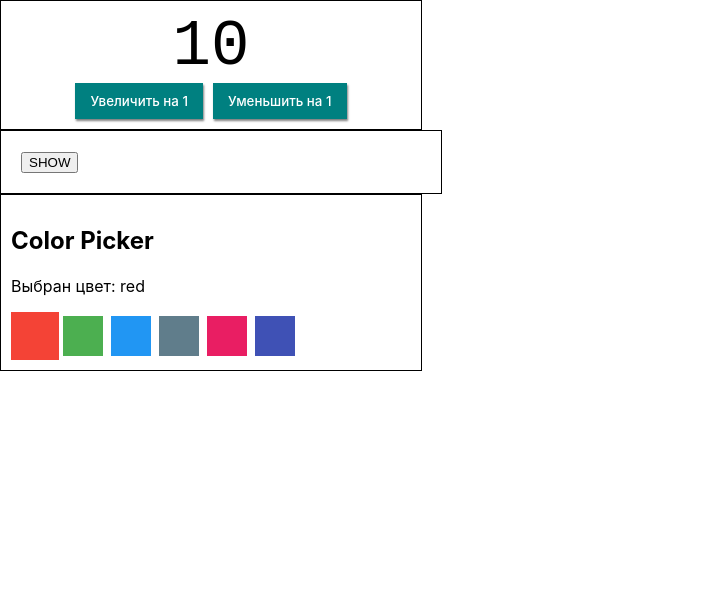
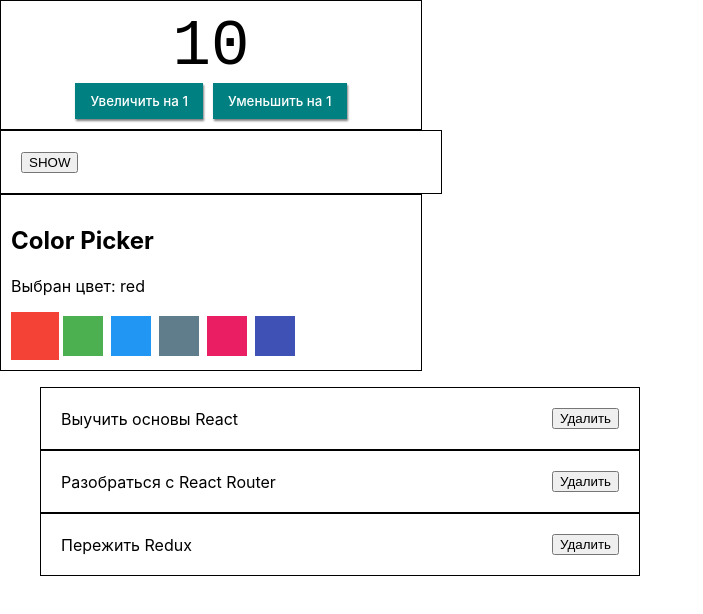
Before and after one commit to gluschenkotoma/reactlessons, a React (Create React App) app: page / in a window 1280 px wide. Shown: the top 614 px of the page, without its empty margins (0-703 px from the left). Built offline with nearby package versions, Linux system fonts and the light colour scheme; the HTML template or start-up script is replaced by a standard one.

Commit message:
todolist

```diff
--- a/src/App.js
+++ b/src/App.js
@@ -1,7 +1,9 @@
-import React from 'react';
+import React, { Component } from 'react';
 import Counter from './components/Counter'; //импорт каунтера
 import Dropdown from './components/Dropdown';
 import ColorPicker from './components/ColorPicker';
+import TodoList from './components/TodoList';
+import initialTodos from './todos.json';
 
 const colorPickerOptions = [
   { label: 'red', color: '#F44336' },
@@ -11,7 +13,14 @@
   { label: 'pink', color: '#E91E63' },
   { label: 'indigo', color: '#3F51B5' },
 ];
-const App = () => (
+
+class App extends Component {
+  state = {
+    todos: initialTodos,
+  };
+  render() {
+    const { todos } = this.state;
+    return (
       <>
         {/* <h1>Сoстояние компонента</h1> */}
         {/* рендер каунтера */}
@@ -21,6 +30,11 @@
         <Dropdown />
 
         <ColorPicker options={colorPickerOptions} />
+
+        <TodoList todos={todos} />
       </>
     );
+  }
+}
+
 export default App;
--- /dev/null
+++ b/src/components/TodoList/TodoList.css
@@ -0,0 +1,17 @@
+.TodoList {
+  width: 600px;
+}
+
+.TodoList__item {
+  display: flex;
+  align-items: center;
+  justify-content: space-between;
+  padding: 20px;
+  border: 1px solid black;
+}
+
+.TodoList__text {
+  margin-top: 0;
+  margin-bottom: 0;
+  margin-right: 10px;
+}
--- /dev/null
+++ b/src/components/TodoList/TodoList.js
@@ -0,0 +1,15 @@
+import React from 'react';
+import './TodoList.css';
+
+const TodoList = ({ todos, onDeleteTodo }) => (
+  <ul className="TodoList">
+    {todos.map(({ id, text }) => (
+      <li key={id} className="TodoList__item">
+        <p className="TodoList__text">{text}</p>
+        <button onClick={() => onDeleteTodo(id)}>Удалить</button>
+      </li>
+    ))}
+  </ul>
+);
+
+export default TodoList;
--- /dev/null
+++ b/src/components/TodoList/index.js
@@ -0,0 +1 @@
+export { default } from './TodoList';
--- /dev/null
+++ b/src/todos.json
@@ -0,0 +1,5 @@
+[
+  { "id": "id-1", "text": "Выучить основы React", "completed": true },
+  { "id": "id-2", "text": "Разобраться с React Router", "completed": false },
+  { "id": "id-3", "text": "Пережить Redux", "completed": false }
+]
```
Lines whose indentation alone changed are shown as unchanged.
